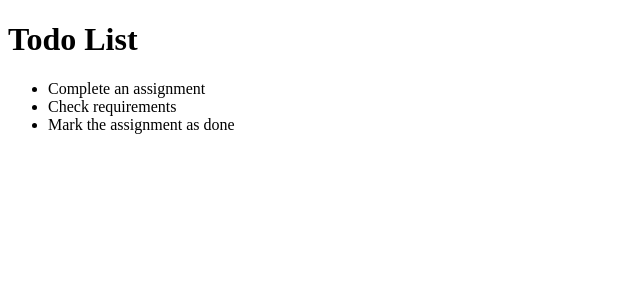
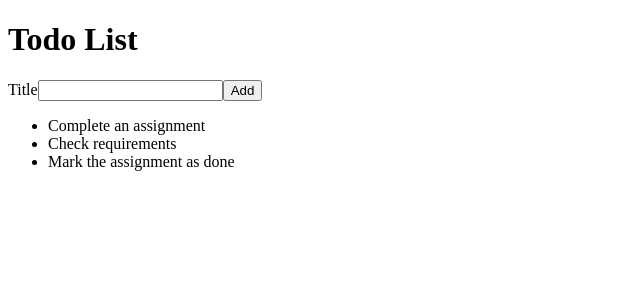
Before and after one commit to butolinka/react-todo, a React (Create React App) app: page / in a window 1280 px wide. Shown: the top 300 px of the page, without its empty margins (0-640 px from the left). Built offline with nearby package versions, Linux system fonts and the light colour scheme; the HTML template or start-up script is replaced by a standard one.

Commit message:
Created components ToDoList and AddToDoForm

```diff
--- /dev/null
+++ b/src/AddTodoForm.js
@@ -0,0 +1,13 @@
+import React from 'react';
+
+function AddToDoForm(){
+    return(
+        <form>
+            <label htmlFor='todoTitle'>Title
+            </label>
+            <input id='todoTitle'></input>
+            <button type='submit'>Add</button>
+        </form>
+    )
+}
+export default AddToDoForm;
--- a/src/App.js
+++ b/src/App.js
@@ -1,18 +1,13 @@
 import React from 'react';
-let todoList = [
-  {id: 1, title: "Complete an assignment"},
-  {id: 2, title: "Check requirements"},
-  {id: 3, title: "Mark the assignment as done"}
-];
+import ToDoList from './ToDoList';
+import AddToDoForm from './AddTodoForm';
+
 function App() {
   return (
     <div>
       <h1>Todo List </h1>
-      <ul>
-        {todoList.map((todoItem)=> (
-          <li key={todoItem.id}>{todoItem.title}</li>
-        ))}
-      </ul>
+      <AddToDoForm />
+      <ToDoList />
     </div>
   );
 }
--- /dev/null
+++ b/src/ToDoList.js
@@ -0,0 +1,18 @@
+import React from 'react';
+let todoList = [
+    {id: 1, title: "Complete an assignment"},
+    {id: 2, title: "Check requirements"},
+    {id: 3, title: "Mark the assignment as done"}
+  ];
+
+function ToDoList () {
+    return (
+    <ul>
+    {todoList.map((todoItem)=> (
+        <li key={todoItem.id}>{todoItem.title}</li>
+    ))}
+    </ul>
+    );
+};
+
+export default ToDoList;
```
